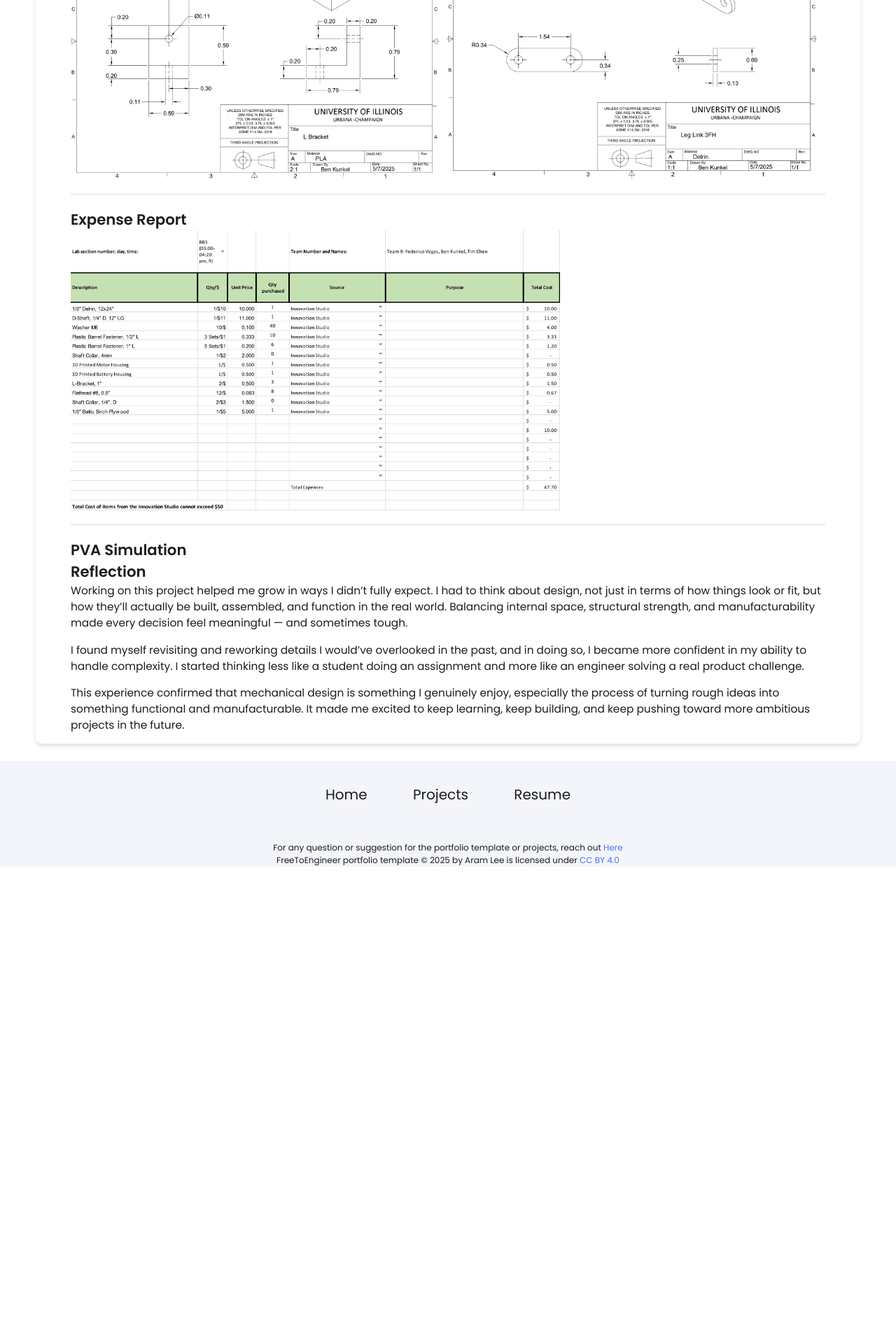
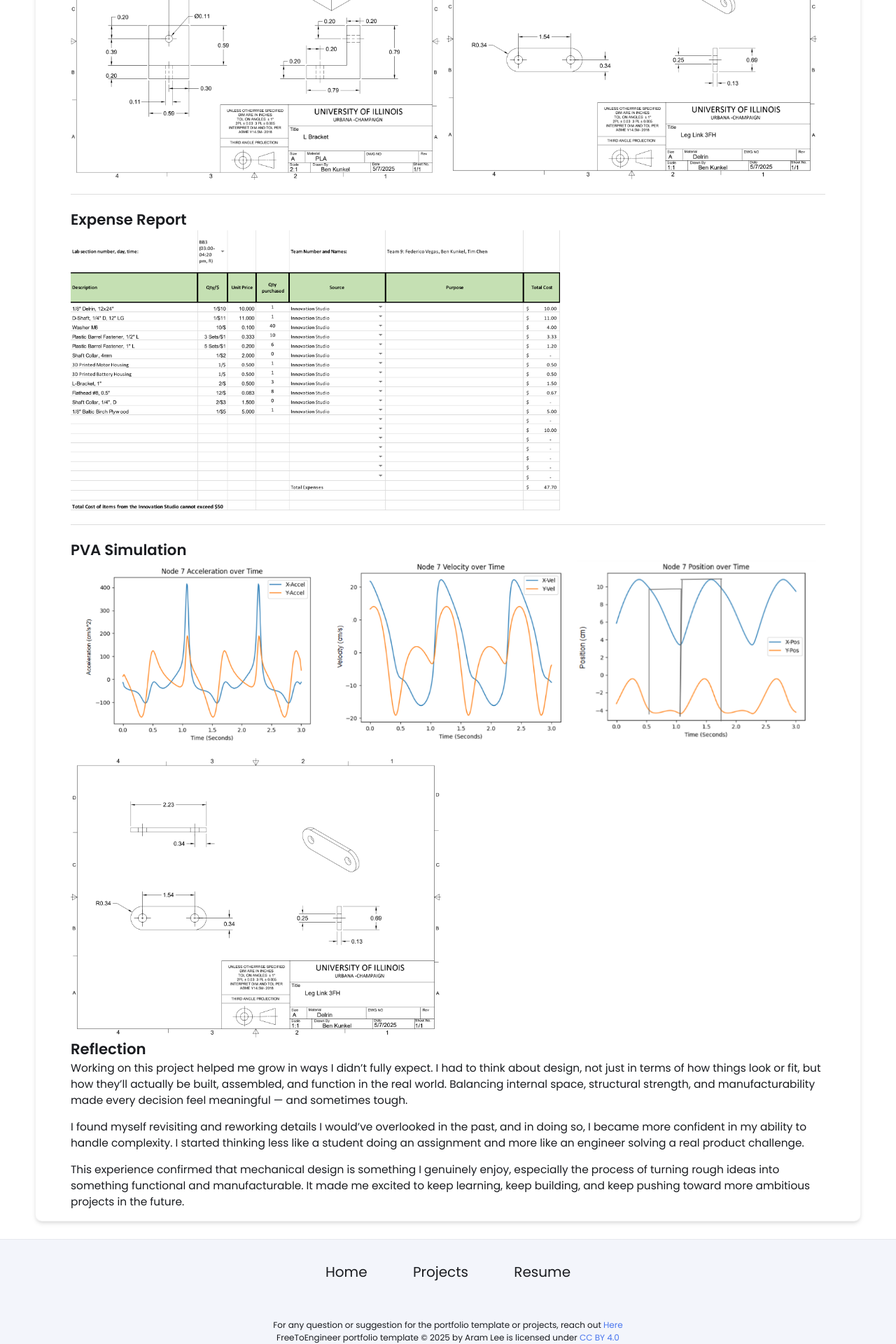
Before and after one commit to timchen863/timchen863.github.io, a Jekyll site: the page built from _projects/Hextech/index.md, in a window 1280 px wide. Shown: the part 1428-3348 px from the top of the page at 70% size. Built offline with Jekyll 4.4.1, drawn with Linux system fonts in a browser that asks for light colours; before the commit the page ends 2666 px from its top, so only the background shows below that.

Commit message:
Update index.md

```diff
--- a/_projects/Hextech/index.md
+++ b/_projects/Hextech/index.md
@@ -25,6 +25,7 @@ main-image: /hextechdemo.jpg
 {% include image-gallery.html images="Expense.png" height="400" %}
 ---
 ## PVA Simulation
+{% include image-gallery.html images="PVA.png, Legdrw.png" height="400" %}
 
 ## Reflection
 Working on this project helped me grow in ways I didn’t fully expect. I had to think about design, not just in terms of how things look or fit, but how they’ll actually be built, assembled, and function in the real world. Balancing internal space, structural strength, and manufacturability made every decision feel meaningful — and sometimes tough.
```
